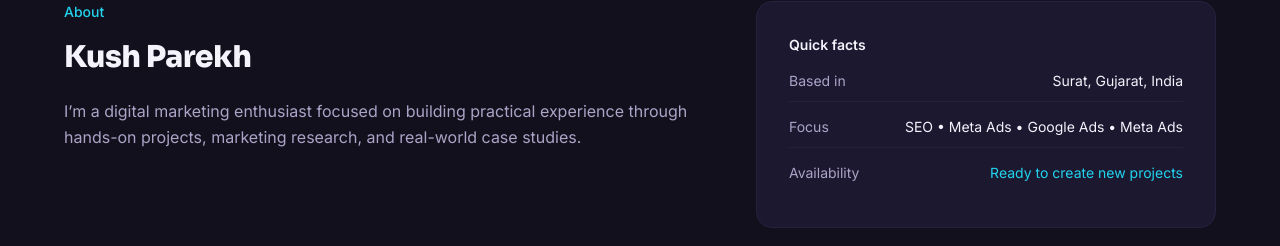
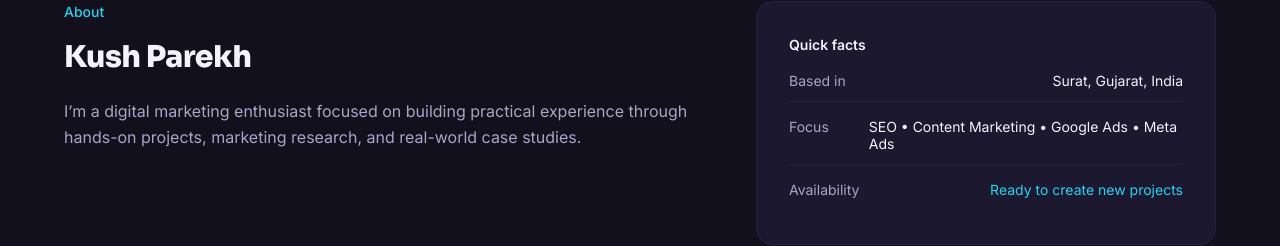
Before and after one commit to kush088/digital-marketing, a React (Vite) app in the folder client/: page /about in a window 1280 px wide. Shown: the part 134-380 px from the top of the page. Built offline with nearby package versions, Linux system fonts and the light colour scheme; no server answers.

Commit message:
Update About page

```diff
--- a/client/src/pages/About.jsx
+++ b/client/src/pages/About.jsx
@@ -53,7 +53,7 @@ export default function About() {
               </div>
               <div className="facts-row">
                 <dt>Focus</dt>
-                <dd>SEO • Meta Ads • Google Ads • Meta Ads</dd>
+                <dd>SEO • Content Marketing • Google Ads • Meta Ads</dd>
               </div>
 
               <div className="facts-row">
```
